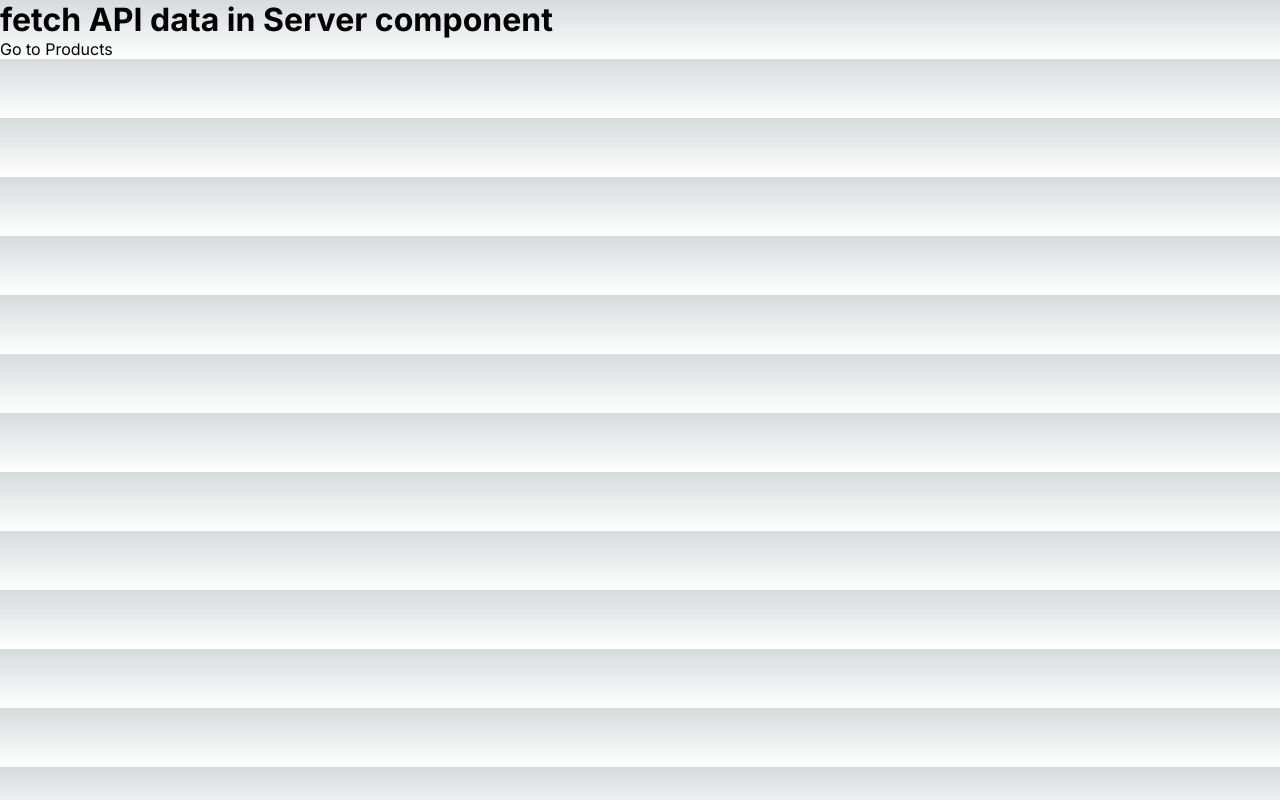
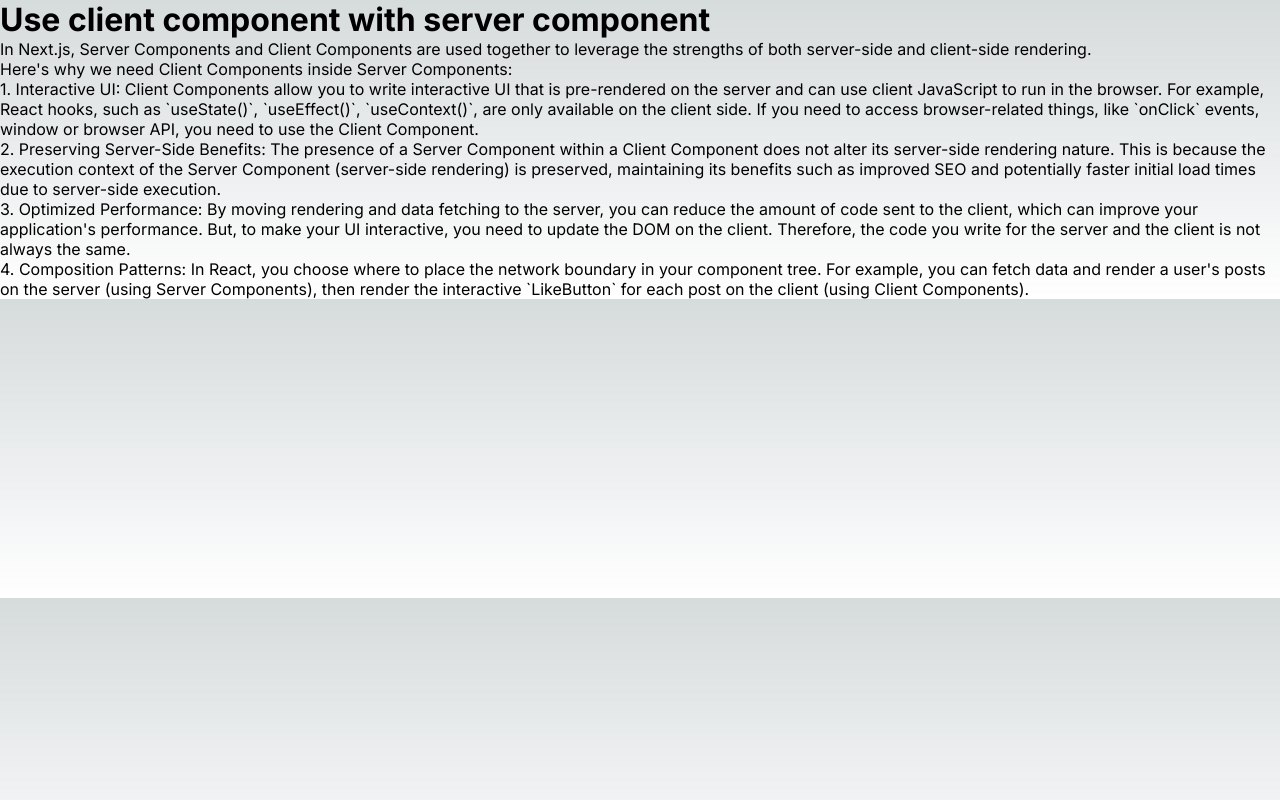
Before and after one commit to rohitsingh2901/LearnNext.js, a Next.js app: page / in a window 1280 px wide. Built offline with nearby package versions, Linux system fonts and the light colour scheme.

Commit message:
Use client component with server component

```diff
--- a/src/app/page.js
+++ b/src/app/page.js
@@ -5,9 +5,20 @@
 export default function Home() {
   return (
     <main>
-      <h1>fetch API data in Server component</h1>
-      <Link href="/productlist">Go to Products</Link>
+      <h1>Use client component with server component</h1>
+      <p>
+      In Next.js, Server Components and Client Components are used together to leverage the strengths of both server-side and client-side rendering.<br/>
 
+Here's why we need Client Components inside Server Components:<br/>
+
+1. Interactive UI: Client Components allow you to write interactive UI that is pre-rendered on the server and can use client JavaScript to run in the browser. For example, React hooks, such as `useState()`, `useEffect()`, `useContext()`, are only available on the client side. If you need to access browser-related things, like `onClick` events, window or browser API, you need to use the Client Component.<br/>
+
+2. Preserving Server-Side Benefits: The presence of a Server Component within a Client Component does not alter its server-side rendering nature. This is because the execution context of the Server Component (server-side rendering) is preserved, maintaining its benefits such as improved SEO and potentially faster initial load times due to server-side execution.<br/>
+
+3. Optimized Performance: By moving rendering and data fetching to the server, you can reduce the amount of code sent to the client, which can improve your application's performance. But, to make your UI interactive, you need to update the DOM on the client. Therefore, the code you write for the server and the client is not always the same.<br/>
+
+4. Composition Patterns: In React, you choose where to place the network boundary in your component tree. For example, you can fetch data and render a user's posts on the server (using Server Components), then render the interactive `LikeButton` for each post on the client (using Client Components).
+      </p>
     </main>
   );
 }
--- a/src/app/productlist/page.js
+++ b/src/app/productlist/page.js
@@ -1,3 +1,5 @@
+import ProductButton from "./ProductButton";
+
 async function productList() {
   let data = await fetch("https://dummyjson.com/products");
   data = await data.json();
@@ -14,6 +16,10 @@
         <div key={product.id}>
           <p>Name: {product.title}</p>
           <p>Price: {product.price}</p>
+          {/* <button onClick={alert("Hello World")}>Click Me</button>  throw client component error */}
+
+          {/* creact client component and import in server component */}
+          <ProductButton price={product.price}/>
           <br />
         </div>
       ))}
```
Also changed, not shown: src/app/productlist/ProductButton.js (added, +8 -0 lines).
